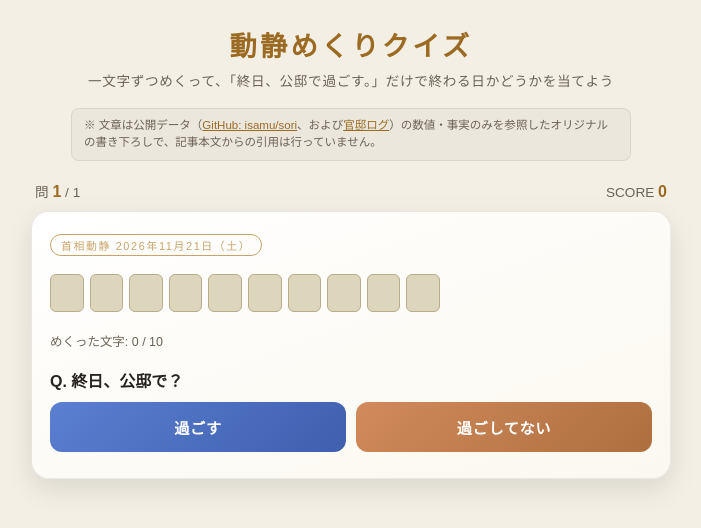
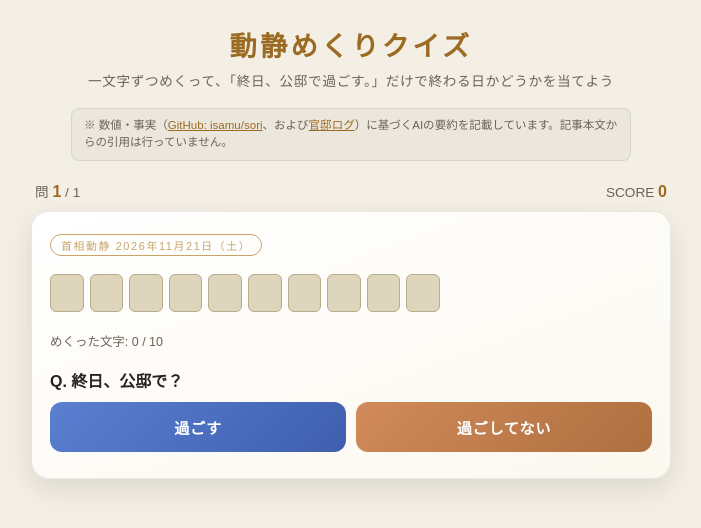
Before and after one commit to yadorigi-9-go/pm-dousei-ndo, an Astro site: page / in a window 1280 px wide. Shown: the whole page, without its empty margins (289-990 px from the left). Built offline with nearby package versions, Linux system fonts and the light colour scheme; Astro itself is replaced by a stand-in of ours.

Commit message:
注釈をAI要約であることを率直に明記する文言に変更
Co-Authored-By: Claude Sonnet 5 <noreply@anthropic.com>
Claude-Session: https://claude.ai/code/session_01XxCL54Eiia4Uzu4gAYiAAc

```diff
--- a/src/pages/index.astro
+++ b/src/pages/index.astro
@@ -15,7 +15,7 @@ const questions = (await getCollection("questions")).map((entry) => entry.data);
     </header>
 
     <div class="disclaimer">
-      ※ 文章は公開データ（<a href="https://github.com/isamu/sori" target="_blank" rel="noopener noreferrer">GitHub: isamu/sori</a>、および<a href="https://kanteilog.com/" target="_blank" rel="noopener noreferrer">官邸ログ</a>）の数値・事実のみを参照したオリジナルの書き下ろしで、記事本文からの引用は行っていません。
+      ※ 数値・事実（<a href="https://github.com/isamu/sori" target="_blank" rel="noopener noreferrer">GitHub: isamu/sori</a>、および<a href="https://kanteilog.com/" target="_blank" rel="noopener noreferrer">官邸ログ</a>）に基づくAIの要約を記載しています。記事本文からの引用は行っていません。
     </div>
 
     <div id="quizView">
```
